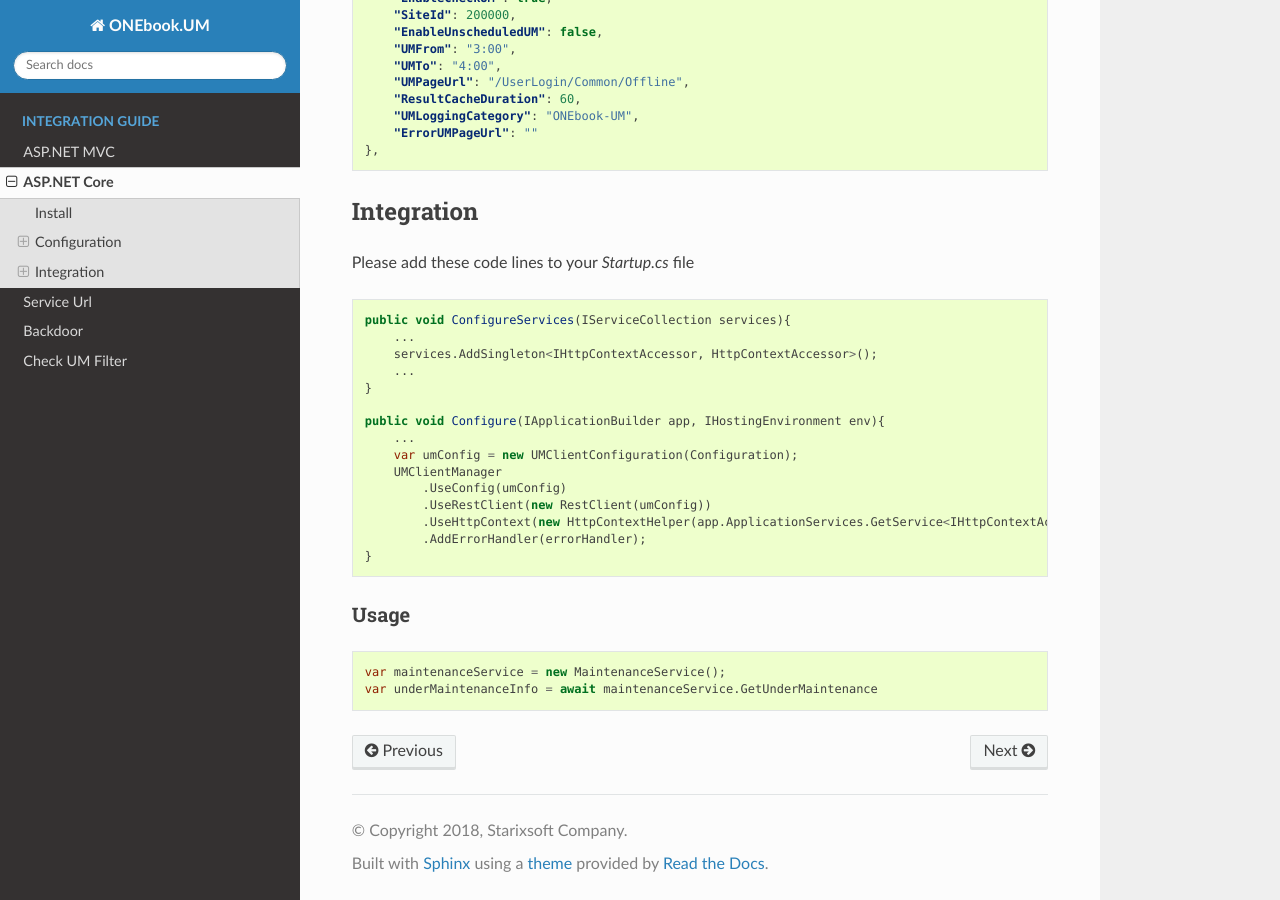
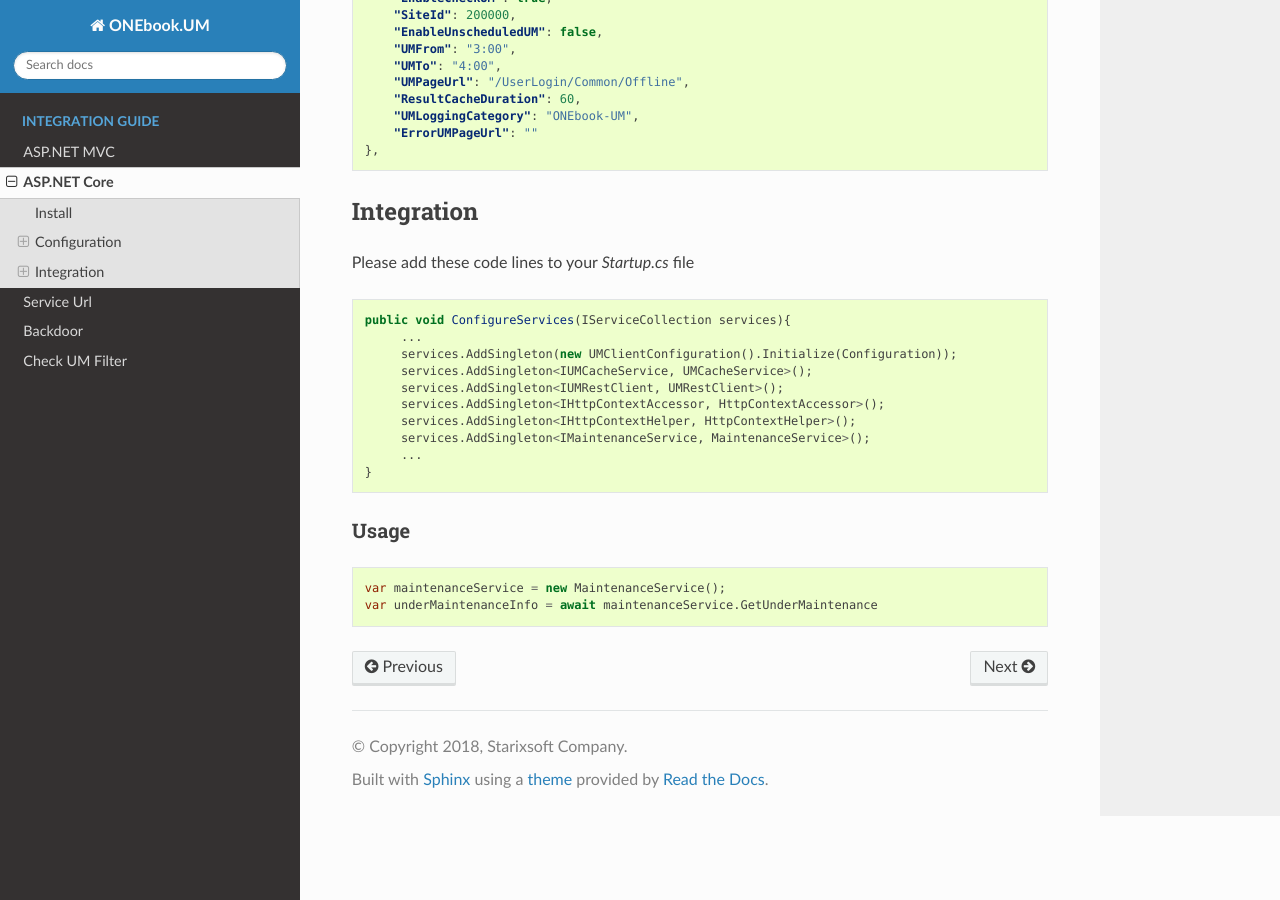
Before and after one commit to starixvn/infrastructure_fanex-um, a Sphinx documentation site: the page built from docs/integration/aspnetcore.rst, in a window 1280 px wide and 900 px high, scrolled down 522 px. Built offline with Sphinx 7.4.7 and the Read the Docs theme 2.0.0, drawn with Linux system fonts in a browser that asks for light colours.

Commit message:
Update aspnetcore.rst

```diff
--- a/docs/integration/aspnetcore.rst
+++ b/docs/integration/aspnetcore.rst
@@ -40,19 +40,14 @@ Please add these code lines to your *Startup.cs* file
 .. code:: csharp
 
        public void ConfigureServices(IServiceCollection services){
-           ...
-           services.AddSingleton<IHttpContextAccessor, HttpContextAccessor>();
-           ...
-       }
-
-       public void Configure(IApplicationBuilder app, IHostingEnvironment env){
-           ...
-           var umConfig = new UMClientConfiguration(Configuration);
-           UMClientManager
-               .UseConfig(umConfig)
-               .UseRestClient(new RestClient(umConfig))
-               .UseHttpContext(new HttpContextHelper(app.ApplicationServices.GetService<IHttpContextAccessor>()))
-               .AddErrorHandler(errorHandler);
+            ...
+            services.AddSingleton(new UMClientConfiguration().Initialize(Configuration));
+            services.AddSingleton<IUMCacheService, UMCacheService>();
+            services.AddSingleton<IUMRestClient, UMRestClient>();
+            services.AddSingleton<IHttpContextAccessor, HttpContextAccessor>();
+            services.AddSingleton<IHttpContextHelper, HttpContextHelper>();
+            services.AddSingleton<IMaintenanceService, MaintenanceService>();
+            ...
        }
 
 Usage
```
